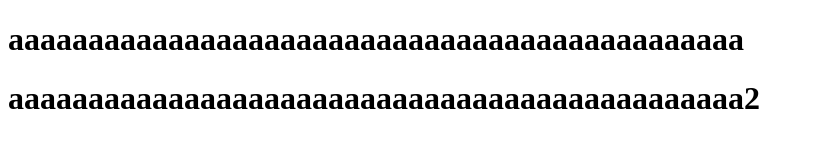
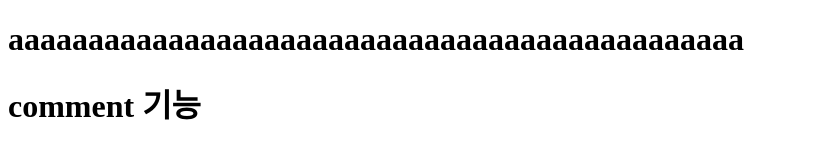
Before and after one commit to TheQuiett/t_git, a plain HTML site: page index.html in a window 1280 px wide. Shown: the whole page, without its empty margins (0-813 px from the left). Drawn offline with Linux system fonts and the light colour scheme.

Commit message:
comment 추가

```diff
--- a/index.html
+++ b/index.html
@@ -8,6 +8,6 @@
 </head>
 <body>
     <h1>aaaaaaaaaaaaaaaaaaaaaaaaaaaaaaaaaaaaaaaaaaaaaa</h1>
-    <h1>aaaaaaaaaaaaaaaaaaaaaaaaaaaaaaaaaaaaaaaaaaaaaa2</h1>
+    <h1>comment 기능</h1>
 </body>
 </html>
```
